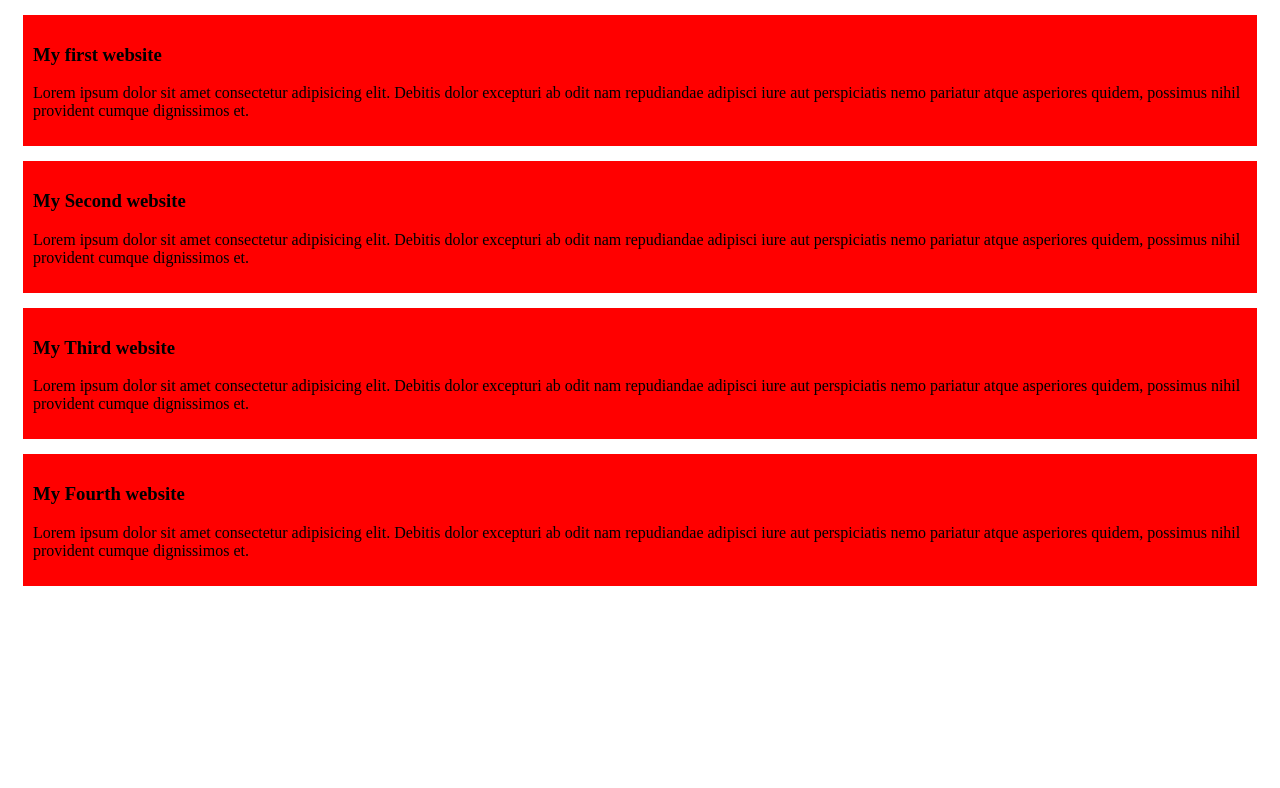
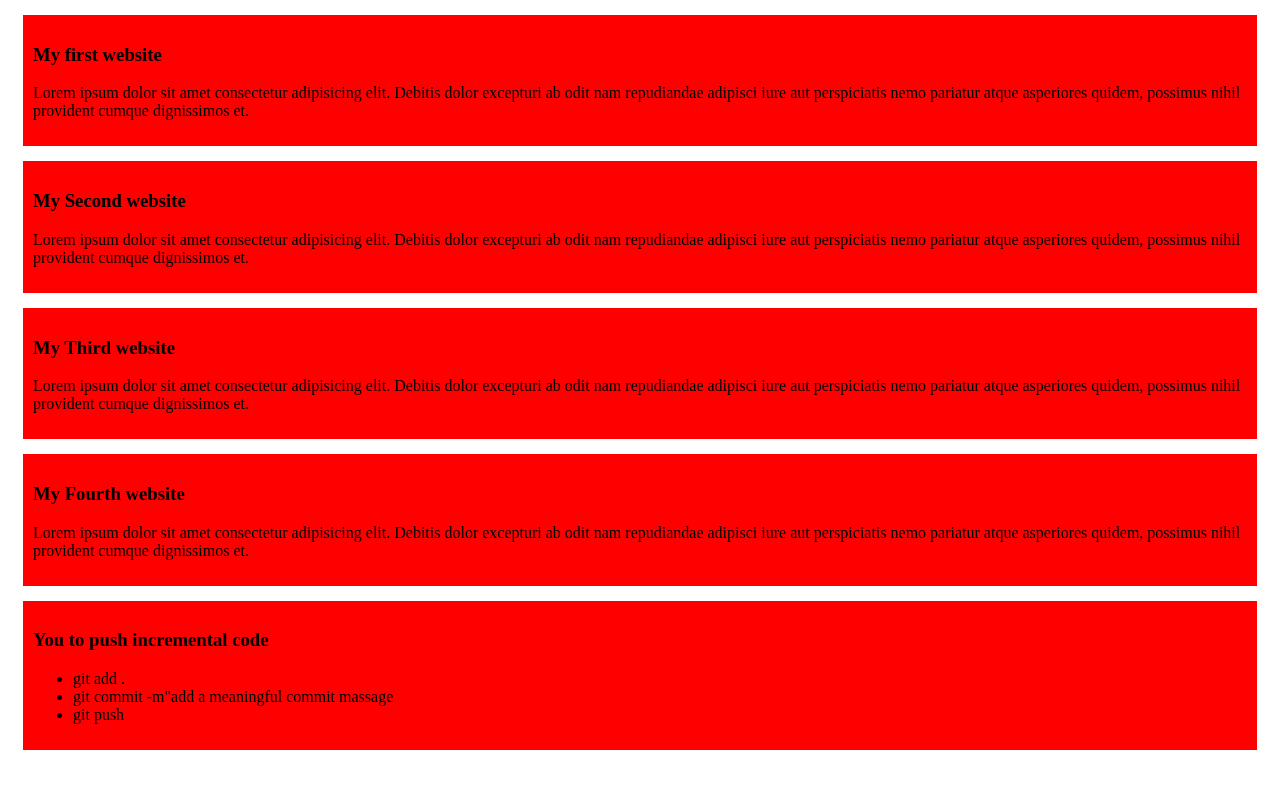
Before and after one commit to ri5257/my-simple-website, a plain HTML site: page index.html in a window 1280 px wide. Drawn offline with Linux system fonts and the light colour scheme.

Commit message:
added a list to push code

```diff
--- a/index.html
+++ b/index.html
@@ -23,5 +23,13 @@
         <h3>My Fourth website</h3>
         <p>Lorem ipsum dolor sit amet consectetur adipisicing elit. Debitis dolor excepturi ab odit nam repudiandae adipisci iure aut perspiciatis nemo pariatur atque asperiores quidem, possimus nihil provident cumque dignissimos et.</p>
     </div>
+    <div>
+        <h3>You to push incremental code</h3>
+        <ul>
+            <li>git add .</li>
+            <li>git commit -m"add a meaningful commit massage</li>
+            <li>git push</li>
+        </ul>
+    </div>
 </body>
 </html>
```
